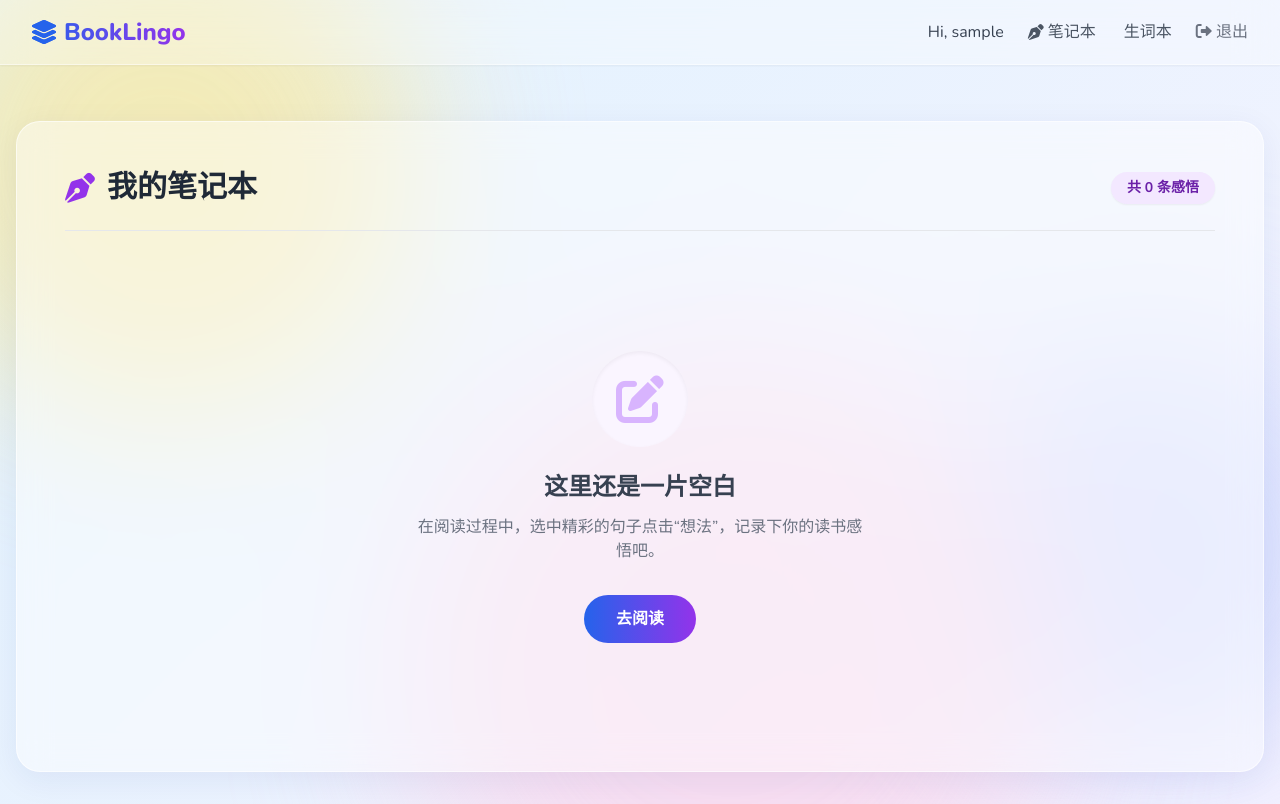
After one commit to Jana67777/BookLingo, a Flask app: page /notebook in a window 1280 px wide. The commit adds this page. Run offline with Flask 3, Linux system fonts and the light colour scheme; the visitor is signed in with stand-in values (Sample User, id 1); data that the repository does not hold is empty; some libraries are stand-ins or nearby versions.

Commit message:
Add files via upload

```diff
--- a/app.py
+++ b/app.py
@@ -298,6 +298,20 @@ def vocab_book():
     vocabs = Vocab.query.filter_by(user_id=current_user.id).order_by(Vocab.id.desc()).all()
     return render_template('vocab.html', vocabs=vocabs)
 
+@app.route('/notebook')
+@login_required
+def notebook():
+    # 获取用户所有的笔记及其对应的高亮句子和书名
+    notes = db.session.query(Note, Highlight, Book).join(
+        Highlight, Note.highlight_id == Highlight.id
+    ).join(
+        Book, Note.book_id == Book.id
+    ).filter(
+        Note.user_id == current_user.id
+    ).order_by(Note.created_at.desc()).all()
+
+    return render_template('notebook.html', notes=notes)
+
 # --- 阅读器相关路由 (移植自旧版本并重构为持久化) ---
 @app.route('/api/page')
 def api_page():
--- a/templates/base.html
+++ b/templates/base.html
@@ -85,6 +85,7 @@
                 <div class="flex items-center gap-6">
                     {% if current_user.is_authenticated %}
                         <span class="text-gray-700 font-medium hidden sm:inline">Hi, {{ current_user.username }}</span>
+                        <a href="{{ url_for('notebook') }}" class="text-gray-600 hover:text-purple-600 font-medium transition flex items-center gap-1"><i class="fa-solid fa-pen-nib"></i> 笔记本</a>
                         <a href="{{ url_for('vocab_book') }}" class="text-gray-600 hover:text-purple-600 font-medium transition flex items-center gap-1"><i class="fa-solid fa-book-bookmark"></i> 生词本</a>
                         <a href="{{ url_for('logout') }}" class="text-gray-500 hover:text-red-500 font-medium transition"><i class="fa-solid fa-sign-out-alt"></i> 退出</a>
                     {% else %}
--- /dev/null
+++ b/templates/notebook.html
@@ -0,0 +1,62 @@
+{% extends 'base.html' %}
+
+{% block title %}我的笔记本-BookLingo{% endblock %}
+
+{% block content %}
+<div class="glass-panel p-8 md:p-12 min-h-[70vh]">
+    <div class="flex justify-between items-center mb-10 border-b border-gray-200 pb-6">
+        <h2 class="text-3xl font-black text-gray-800 flex items-center gap-3">
+            <i class="fa-solid fa-pen-nib text-purple-600"></i> 我的笔记本
+        </h2>
+        <span class="bg-purple-100 text-purple-800 text-sm font-bold px-4 py-1.5 rounded-full shadow-sm">共 {{ notes|length }} 条感悟</span>
+    </div>
+
+    {% if notes %}
+    <div class="space-y-8 max-w-4xl mx-auto">
+        {% for note, highlight, book in notes %}
+        <div class="bg-white/60 backdrop-blur-sm border border-white/80 rounded-2xl p-6 hover:shadow-lg transition-all duration-300 relative overflow-hidden group">
+            <!-- 装饰侧边条 -->
+            <div class="absolute left-0 top-0 bottom-0 w-1.5 bg-gradient-to-b from-purple-400 to-blue-400 opacity-80"></div>
+
+            <div class="flex justify-between items-start mb-4 pl-4">
+                <div class="flex items-center gap-2 text-sm text-gray-500 font-medium">
+                    <i class="fa-solid fa-book-open text-purple-400"></i>
+                    <span>《{{ book.title }}》</span>
+                    <span class="px-2 text-gray-300">|</span>
+                    <span>第 {{ highlight.page_num }} 页</span>
+                </div>
+                <div class="text-xs text-gray-400">
+                    {{ note.created_at.strftime('%Y-%m-%d %H:%M') }}
+                </div>
+            </div>
+
+            <div class="pl-4">
+                <!-- 高亮的原文 -->
+                <div class="mb-4 text-gray-600 font-serif text-lg leading-relaxed relative">
+                    <i class="fa-solid fa-quote-left absolute -left-3 -top-2 text-3xl text-gray-200 -z-10"></i>
+                    <span class="bg-{{ highlight.color.replace('bg-', '').replace('-200', '') }}-100 px-1 rounded">{{ highlight.text }}</span>
+                </div>
+
+                <!-- 我的想法 -->
+                <div class="bg-gray-50/80 rounded-xl p-4 border border-gray-100 mt-4">
+                    <h4 class="text-xs font-bold text-purple-600 mb-2 uppercase tracking-widest">我的想法</h4>
+                    <p class="text-gray-800 font-medium whitespace-pre-wrap">{{ note.content }}</p>
+                </div>
+            </div>
+        </div>
+        {% endfor %}
+    </div>
+    {% else %}
+    <div class="text-center py-20">
+        <div class="inline-flex items-center justify-center w-24 h-24 rounded-full bg-purple-50 text-purple-300 mb-6 shadow-inner">
+            <i class="fa-solid fa-pen-to-square text-5xl"></i>
+        </div>
+        <h3 class="text-2xl font-bold text-gray-700 mb-3">这里还是一片空白</h3>
+        <p class="text-gray-500 mb-8 max-w-md mx-auto">在阅读过程中，选中精彩的句子点击“想法”，记录下你的读书感悟吧。</p>
+        <a href="{{ url_for('index') }}" class="inline-block bg-gradient-to-r from-blue-600 to-purple-600 text-white font-bold px-8 py-3 rounded-full hover:shadow-lg hover:scale-105 transition-all duration-300">
+            去阅读
+        </a>
+    </div>
+    {% endif %}
+</div>
+{% endblock %}
```
Also changed, not shown: templates/index.html (+55 -26 lines).
